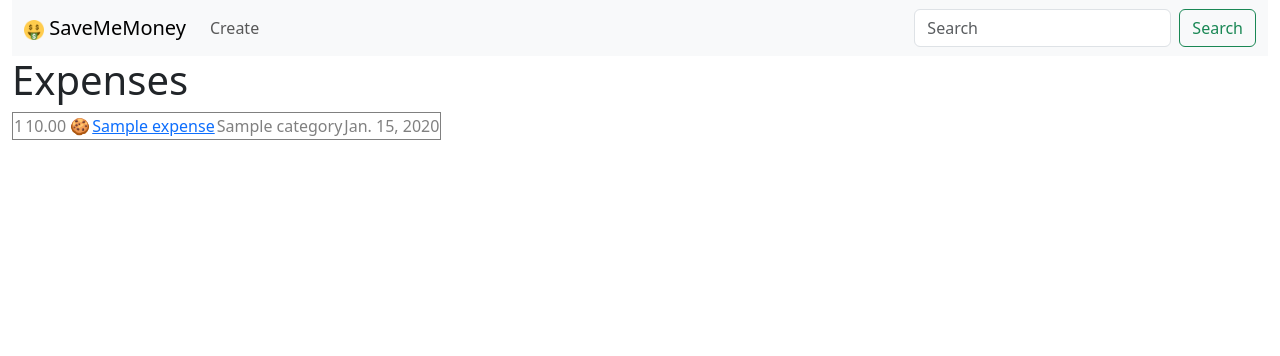
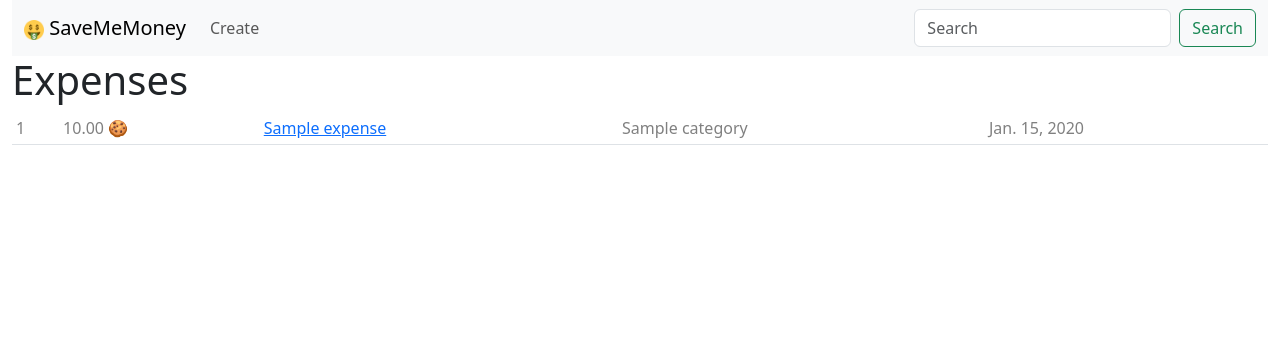
Before and after one commit to nonZero/SaveMeMoney, a Django app: page / in a window 1280 px wide. Shown: the top 356 px of the page. Run offline with Django 4.2, Linux system fonts and the light colour scheme; tables that the repository leaves empty hold one stand-in row (values such as "Sample post"); some libraries are stand-ins or nearby versions.

Commit message:
nicer expense table

```diff
--- a/expenses/templates/base.html
+++ b/expenses/templates/base.html
@@ -13,6 +13,7 @@
     <link rel="icon"
           type="image/png"
           href="{% static "favicon.png" %}">
+
     <link href="{% static "vendor/bootstrap/bootstrap.css" %}"
           rel="stylesheet"
 >
--- a/expenses/templates/expenses/expense_list.html
+++ b/expenses/templates/expenses/expense_list.html
@@ -9,7 +9,7 @@
         Expenses
     </h1>
 
-    <table border="1">
+    <table class="table table-hover table-sm">
         {% for object in object_list %}
             <tr class="{{ object.is_expensive|yesno:"expensive,cheap" }}">
                 <td>{{ object.id }}</td>
```
